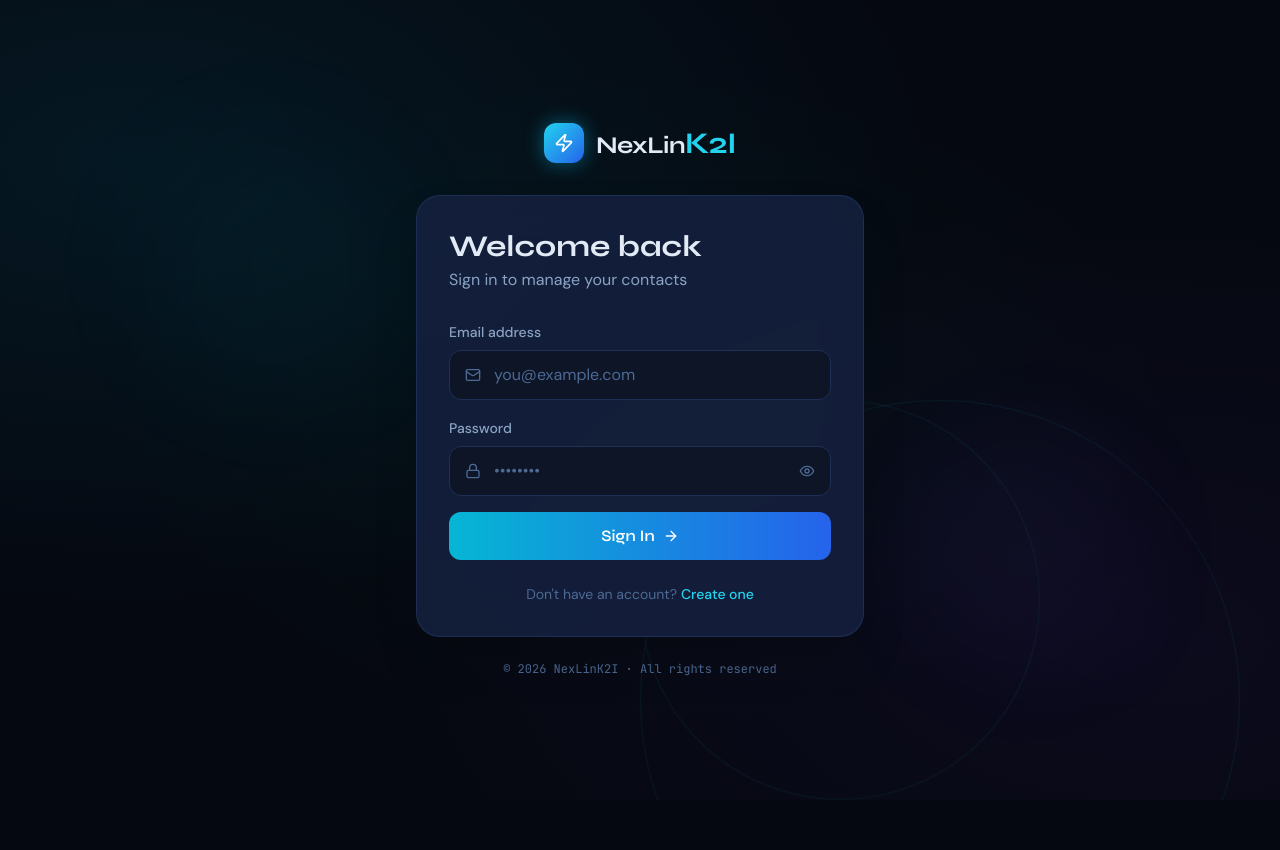
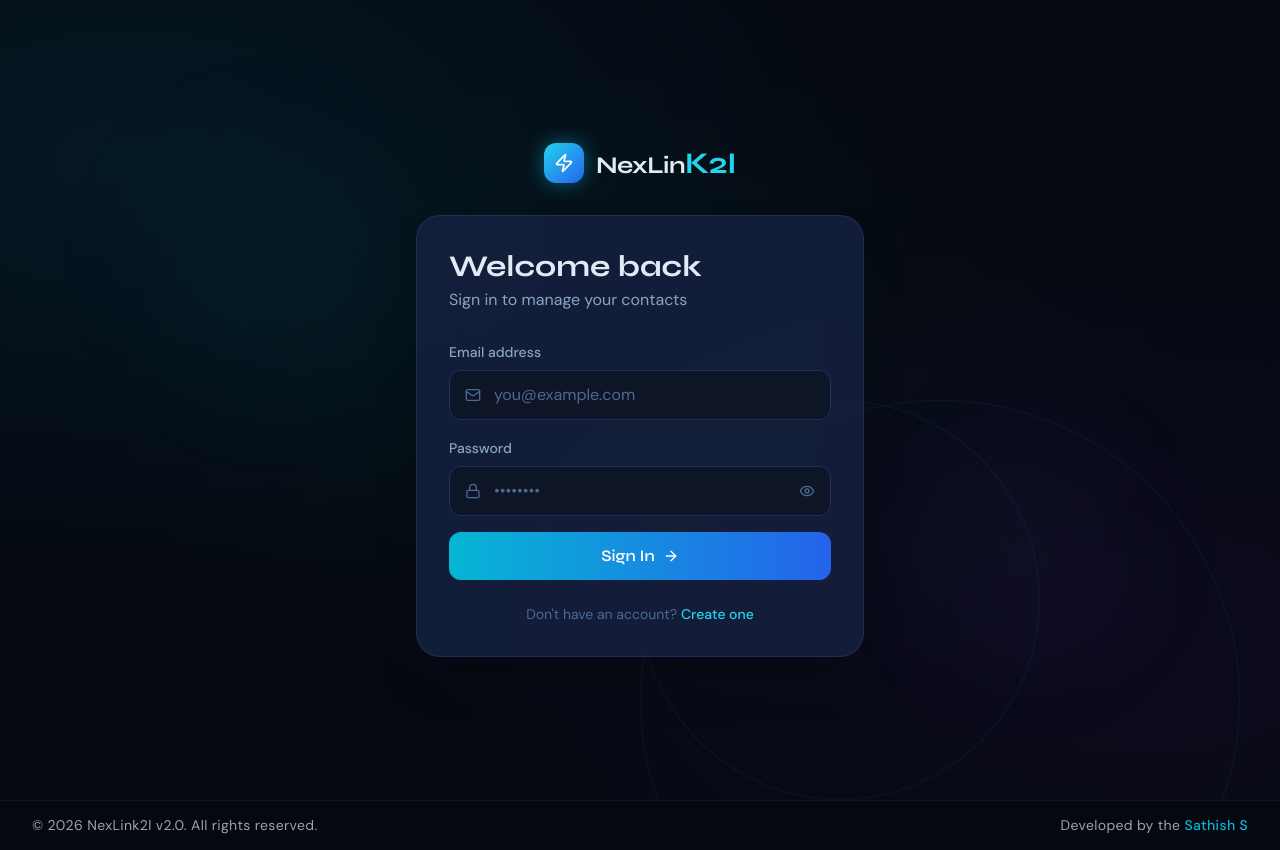
Before and after one commit to SATHISH-WEBDEVBER/ContactManagementHub, a React (Vite) app in the folder frontend/: page /login in a window 1280 px wide. Before the commit the page ends 800 px from the top, so only its background shows below. Built offline with nearby package versions, Linux system fonts and the light colour scheme.

Commit message:
Footer added

```diff
--- a/frontend/src/App.jsx
+++ b/frontend/src/App.jsx
@@ -8,9 +8,11 @@ import ContactDetail from './pages/ContactDetail';
 import ContactEdit from './pages/ContactEdit';
 import AdminLogin from './pages/AdminLogin';
 import AdminDashboard from './pages/AdminDashboard';
+import Footer from './pages/Footer';
 
 export default function App() {
   return (
+    <>
     <Routes>
       {/* Default redirect */}
       <Route path="/" element={<Navigate to="/login" replace />} />
@@ -40,6 +42,9 @@ export default function App() {
 
       {/* 404 */}
       <Route path="*" element={<Navigate to="/login" replace />} />
+
     </Routes>
+    <Footer />
+    </>
   );
 }
--- a/frontend/src/index.css
+++ b/frontend/src/index.css
@@ -211,3 +211,71 @@
     transform: rotate(360deg);
   }
 }
+
+/* Footer styles */
+
+/* Container for the footer */
+.dashboard-footer {
+  width: 100%;
+  padding: 14px 0;
+  margin-top: auto;
+  border-top: 1px solid rgba(255, 255, 255, 0.05);
+  color: #9CA3AF; /* Muted gray text */
+  font-family: inherit;
+}
+
+/* Flexbox layout for alignment */
+.footer-content {
+  display: flex;
+  justify-content: space-between;
+  align-items: center;
+  padding: 0 32px;
+}
+
+.copyright, .development-credit {
+  font-size: 0.875rem; /* 14px */
+  margin: 0;
+  letter-spacing: 0.025em;
+}
+
+/* Unique and neat hover effect for the team name */
+.team-link {
+  color: #06B6D4; /* Cyan accent */
+  text-decoration: none;
+  font-weight: 500;
+  position: relative;
+  transition: all 0.3s ease;
+  padding-bottom: 2px;
+}
+
+/* Animated underline starting from width 0 */
+.team-link::after {
+  content: '';
+  position: absolute;
+  width: 0;
+  height: 2px;
+  bottom: 0;
+  left: 0;
+  background-color: #06B6D4;
+  transition: width 0.3s ease-in-out;
+  box-shadow: 0 0 8px rgba(6, 182, 212, 0.6); /* Subtle cyan glow */
+}
+
+/* Expand the underline on hover */
+.team-link:hover::after {
+  width: 100%;
+}
+
+/* Text glow on hover */
+.team-link:hover {
+  text-shadow: 0 0 8px rgba(6, 182, 212, 0.4);
+}
+
+/* Responsive adjustment for smaller screens */
+@media (max-width: 768px) {
+  .footer-content {
+    flex-direction: column;
+    gap: 12px;
+    text-align: center;
+  }
+}
--- /dev/null
+++ b/frontend/src/pages/Footer.jsx
@@ -0,0 +1,29 @@
+import React from 'react';
+import '../index.css';
+
+const Footer = () => {
+  const currentYear = new Date().getFullYear();
+
+  return (
+    <footer className="dashboard-footer">
+      <div className="footer-content">
+        <p className="copyright">
+          &copy; {currentYear} NexLink2l v2.0. All rights reserved.
+        </p>
+        <p className="development-credit">
+          Developed by the{' '}
+          <a
+            href="https://sathishmsdev.vercel.app/"
+            className="team-link"
+            target="_blank"
+            rel="noopener noreferrer"
+          >
+            Sathish S
+          </a>
+        </p>
+      </div>
+    </footer>
+  );
+};
+
+export default Footer;
--- a/frontend/src/pages/Login.jsx
+++ b/frontend/src/pages/Login.jsx
@@ -150,9 +150,9 @@ export default function Login() {
         </div>
 
         {/* Grid bg hint */}
-        <p className="text-center text-text-muted text-xs font-mono mt-6">
+        {/* <p className="text-center text-text-muted text-xs font-mono mt-6">
           © 2026 NexLinK2I · All rights reserved
-        </p>
+        </p> */}
       </motion.div>
     </div>
   );
```
